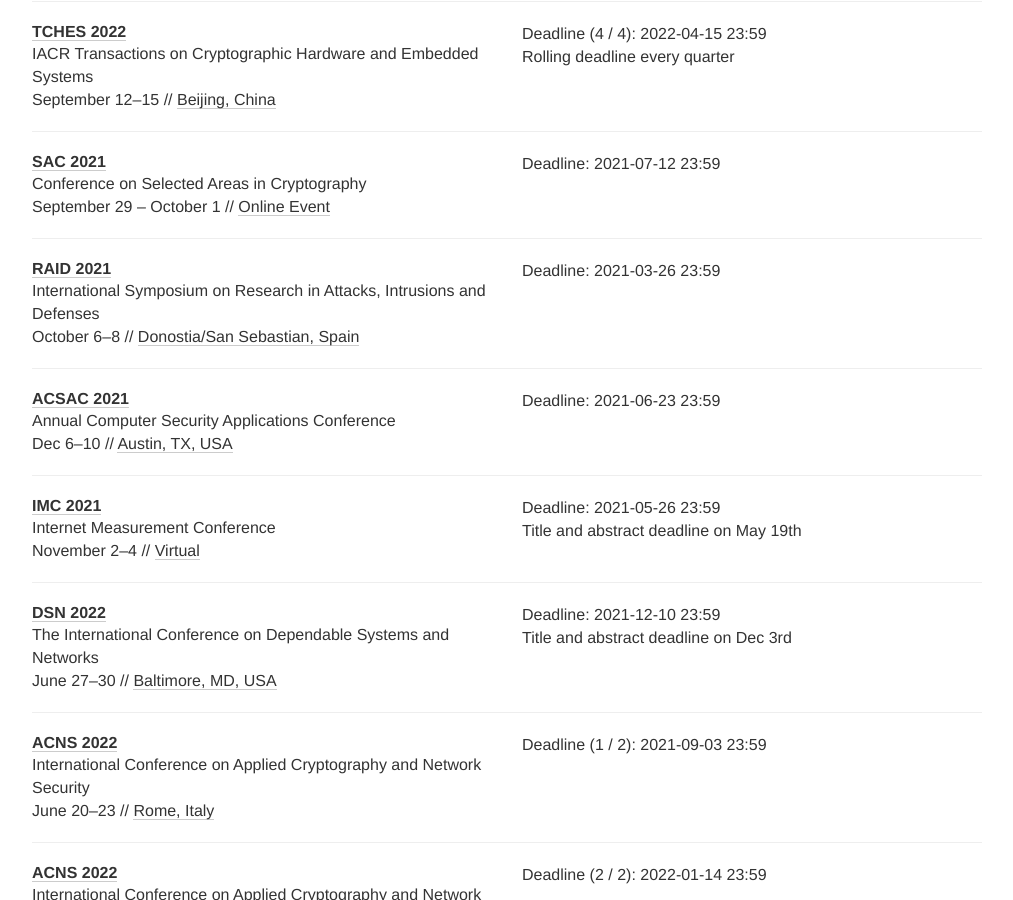
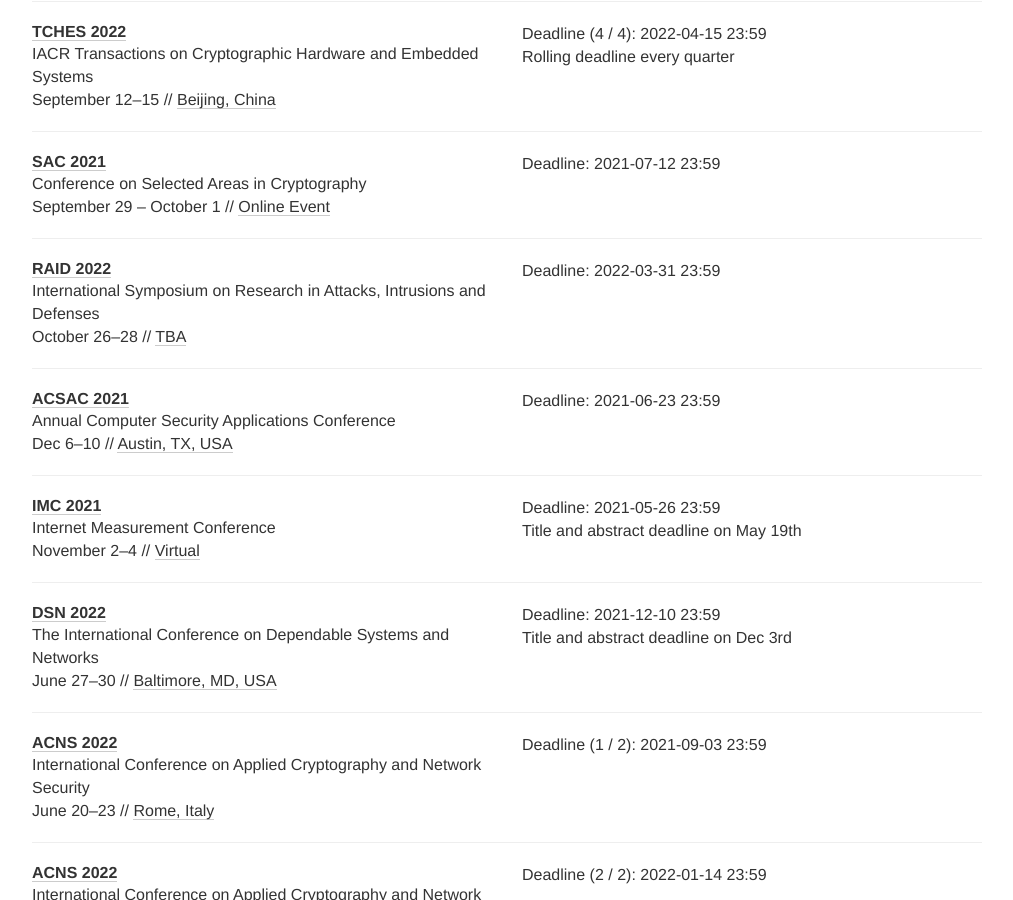
Before and after one commit to sec-deadlines/sec-deadlines.github.io, a Jekyll site: the page built from index.html, in a window 1280 px wide and 900 px high, scrolled down 4897 px. Shown: the whole window, without its empty margins (133-1146 px from the left). Built offline with Jekyll 4.4.1, drawn with Linux system fonts in a browser that asks for light colours; nearby versions of some CDN libraries; comment, search, counter and statistics services are not loaded.

Commit message:
update RAID 2022 deadline

```diff
--- a/_data/conferences.yml
+++ b/_data/conferences.yml
@@ -292,11 +292,11 @@
 
 - name: RAID
   description: International Symposium on Research in Attacks, Intrusions and Defenses
-  year: 2021
-  link: https://www.raid2021.org
-  deadline: ["2021-03-26 23:59"]
-  date: October 6-8
-  place: Donostia/San Sebastian, Spain
+  year: 2022
+  link: https://raid2022.cs.ucy.ac.cy/index.html
+  deadline: ["2022-03-31 23:59"]
+  date: October 26-28
+  place: TBA
   tags: SEC
 
 - name: ACSAC
```
